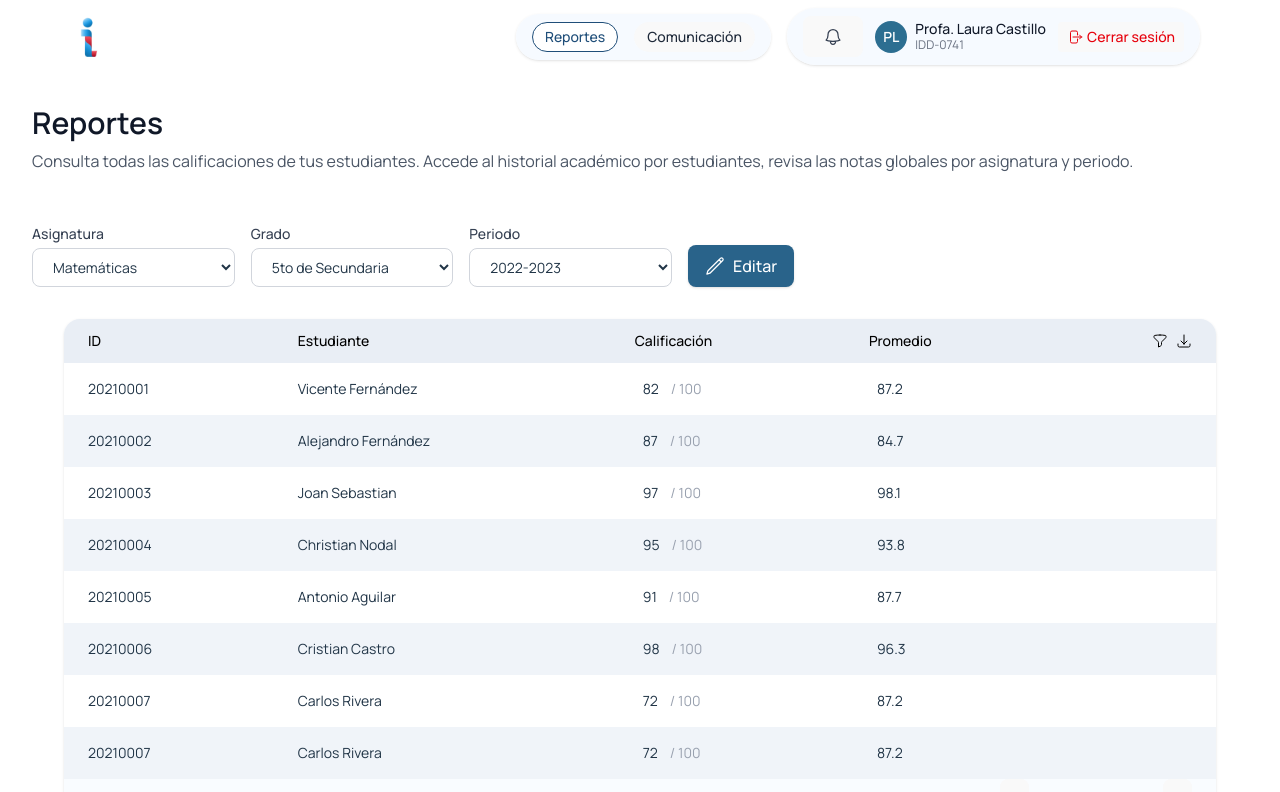
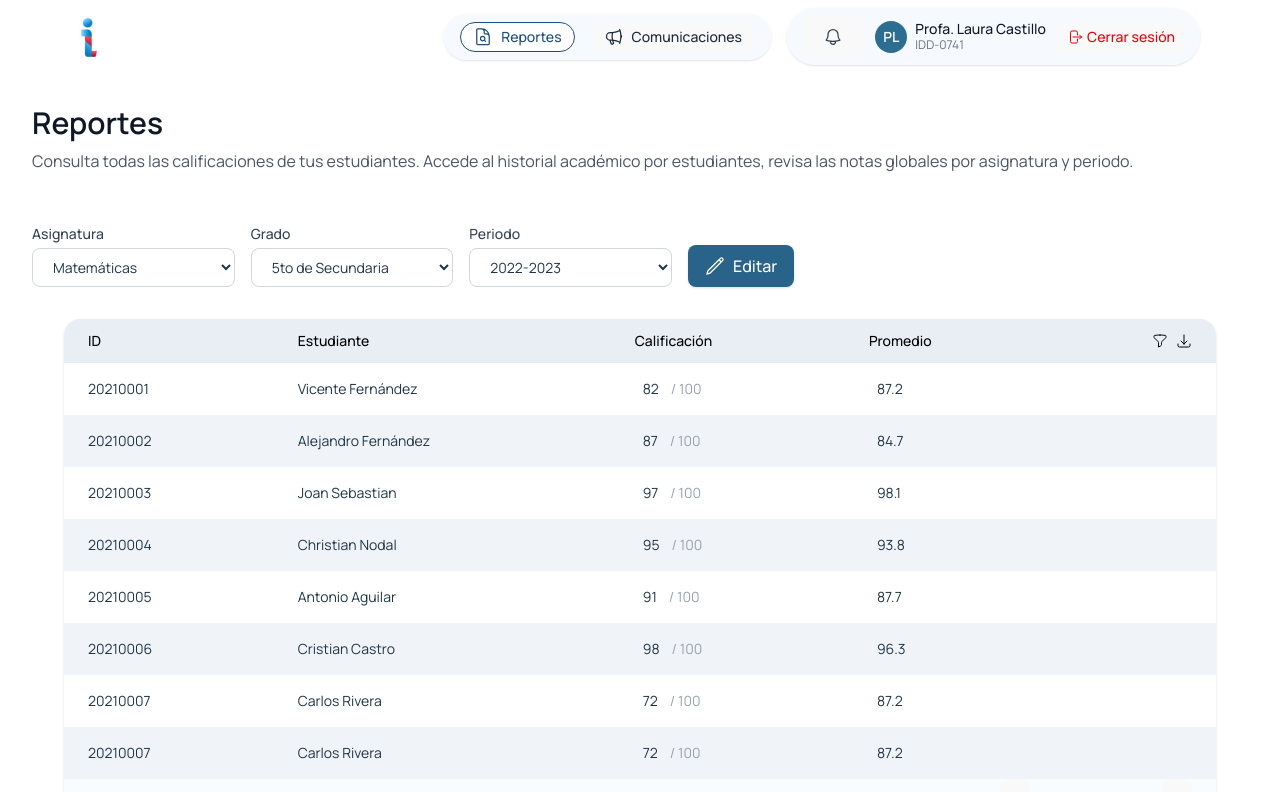
Before and after one commit to Integra-RD/integra-frontend, a React (Vite) app: page /teacher/reports in a window 1280 px wide. Shown: the top 792 px of the page. Built offline with nearby package versions, Linux system fonts and the light colour scheme.

Commit message:
Small DRY fixes; Routes config.

```diff
--- a/src/pages/teacher/Reports.tsx
+++ b/src/pages/teacher/Reports.tsx
@@ -5,6 +5,7 @@ import FileUploader from '../../components/FileUploader'
 import DataTable from '../../components/DataTable'
 import Dropdown from '../../components/Dropdown'
 import LayoutWrapper from '../../components/LayoutWrapper'
+import { getNavItemsByRole } from '../../utils/getNavItemsByRole'
 
 // Definición de interfaces
 interface Student {
@@ -13,6 +14,8 @@ interface Student {
   grade: number
   avg: number
 }
+
+// TODO: Fix logic related to grades and averages; Add snackbars for feedback for processes
 
 // Datos de prueba
 const initialStudents: Student[] = [
@@ -43,19 +46,7 @@ const Reports: React.FC = () => {
   const [selectedPeriod, setSelectedPeriod] = useState(periods[0])
 
   // Configuración de navegación para Topbar
-  const navItems = [
-    {
-      label: 'Reportes',
-      icon: <></>,
-      active: true
-    },
-    {
-      label: 'Comunicación',
-      icon: <></>,
-      active: location.pathname === '/teacher/messaging',
-      onClick: () => navigate('/teacher/messaging')
-    }
-  ]
+  const navItems = getNavItemsByRole('teacher', location, navigate)
 
   // Cabeceras para DataTable
   const tableHeaders = [
--- a/src/router/routes.tsx
+++ b/src/router/routes.tsx
@@ -1,4 +1,5 @@
 import { BrowserRouter, Routes, Route, Navigate } from 'react-router-dom'
+
 // Auth
 import Login from '../pages/auth/Login'
 import Recovery from '../pages/auth/Recovery'
@@ -12,13 +13,13 @@ import AuditLog from '../pages/ministry/AuditLog'
 import MinistryMessagingPage from '../pages/ministry/Messaging'
 
 // Director
-import DirectorMessagingPage from '../pages/director/Messaging'
 import DirectorHome from '../pages/director/MembersAdmin'
 import InstitutionData from '../pages/director/InstitutionData'
+import DirectorMessagingPage from '../pages/director/Messaging'
 
 // Teacher
+import TeacherReports from '../pages/teacher/Reports'
 import TeacherMessagingPage from '../pages/teacher/Messaging'
-import TeacherReports from '../pages/teacher/Reports'
 
 // Student
 import GradeHistory from '../pages/student/GradeHistory'
@@ -45,14 +46,15 @@ export default function AppRouter() {
         <Route path="/ministry/messaging" element={<MinistryMessagingPage />} />
 
         {/* Director */}
+        <Route path="/director/" element={<Navigate to="/director/members" replace />} />
         <Route path="/director/members" element={<DirectorHome />} />
         <Route path="/director/institution" element={<InstitutionData />} />
         <Route path="/director/messaging" element={<DirectorMessagingPage />} />
 
         {/* Teacher */}
         <Route path="/teacher/" element={<Navigate to="/teacher/reports" replace />} />
+        <Route path="/teacher/reports" element={<TeacherReports />} />
         <Route path="/teacher/messaging" element={<TeacherMessagingPage />} />
-        <Route path="/teacher/reports" element={<TeacherReports />} />
 
         {/* Student */}
         <Route path="/student/" element={<Navigate to="/student/grade-history" replace />} />
```
